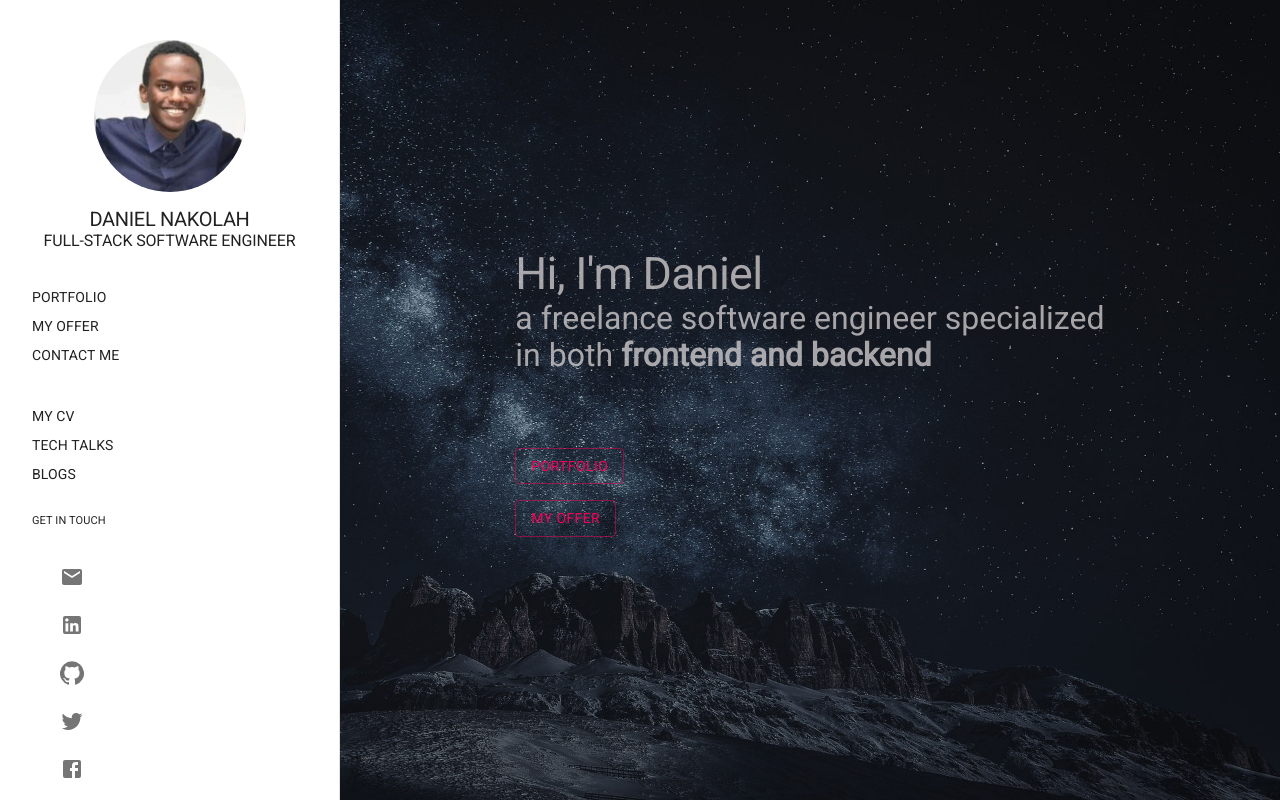
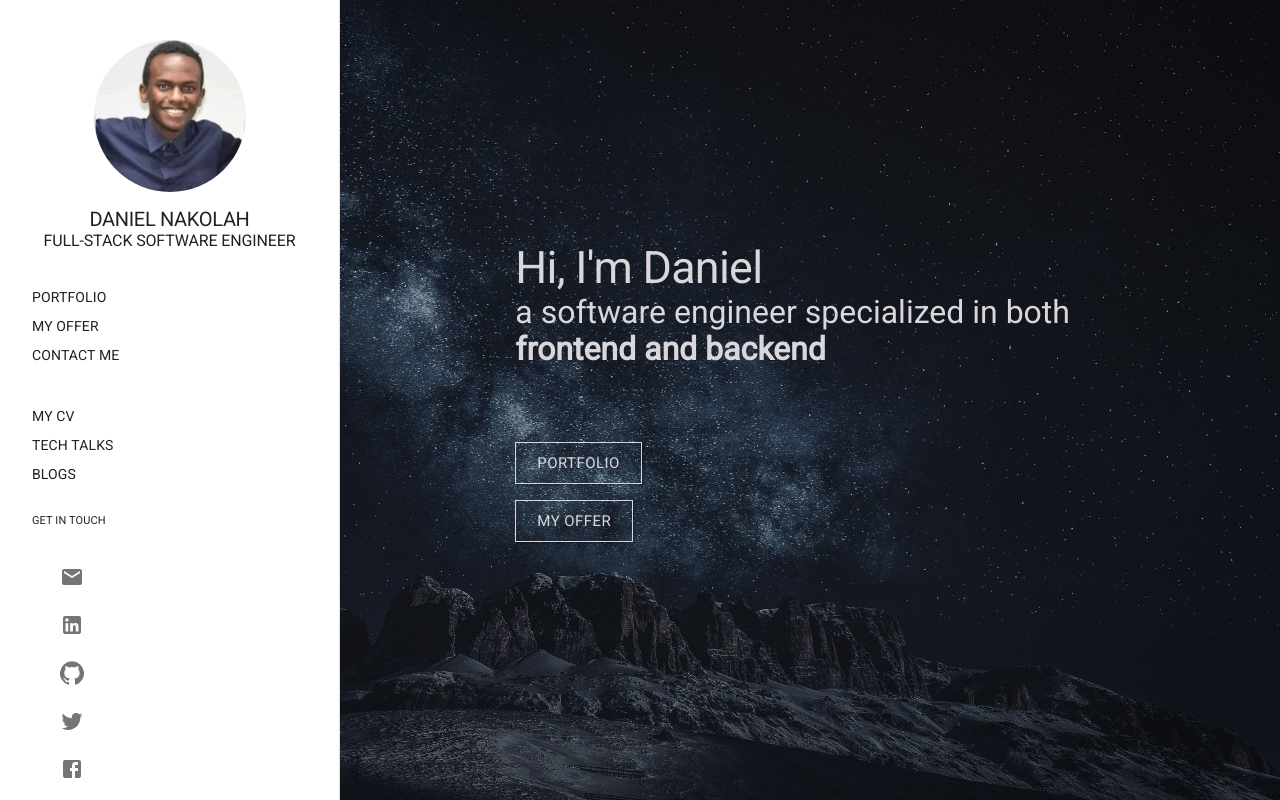
Before and after one commit to isnakolah/portfolio-client, a React (Create React App) app: page / in a window 1280 px wide. Built offline with nearby package versions, Linux system fonts and the light colour scheme.

Commit message:
Style the button for the landing page

```diff
--- a/src/components/LandingPage.js
+++ b/src/components/LandingPage.js
@@ -1,11 +1,11 @@
 import React from "react";
 import { useHistory } from "react-router-dom";
 import { Grid, Typography, Button } from "@material-ui/core";
-import { makeStyles } from "@material-ui/styles";
+import { makeStyles, styled } from "@material-ui/styles";
 
 const useStyles = makeStyles(() => ({
   root: {
-    color: "#d4d0d2c4",
+    color: "#d9d7da",
     height: "100%",
     justifyContent: "center",
     "& h1": {
@@ -21,6 +21,18 @@ const useStyles = makeStyles(() => ({
     },
   },
 }));
+
+const StyledButton = styled(Button)({
+  color: "#d9d7da",
+  boxShadow: "1px 1px 2px rgb(0 0 0 / 47%)",
+  border: "1px solid #d9d7da",
+  borderRadius: "0px",
+  animationTimingFunction: "ease-in-out",
+  "&:hover": {
+    color: "white",
+    borderColor: "white",
+  },
+});
 
 const LandingPage = () => {
   const classes = useStyles();
@@ -42,27 +54,28 @@ const LandingPage = () => {
       <Grid item xs={8}>
         <Typography variant="h1">Hi, I&apos;m Daniel</Typography>
         <Typography variant="h3">
-          a freelance software engineer specialized in both{" "}
-          <strong>frontend and backend</strong>
+          a software engineer specialized in both <strong>frontend and backend</strong>
         </Typography>
       </Grid>
       <Grid item>
-        <Button
+        <StyledButton
           variant="outlined"
           color="secondary"
           onClick={() => handleClick("/porfolio")}
+          size="large"
         >
           Portfolio
-        </Button>
+        </StyledButton>
       </Grid>
       <Grid item>
-        <Button
+        <StyledButton
           variant="outlined"
           color="secondary"
           onClick={() => handleClick("/my-offer")}
+          size="large"
         >
           My Offer
-        </Button>
+        </StyledButton>
       </Grid>
     </Grid>
   );
```
